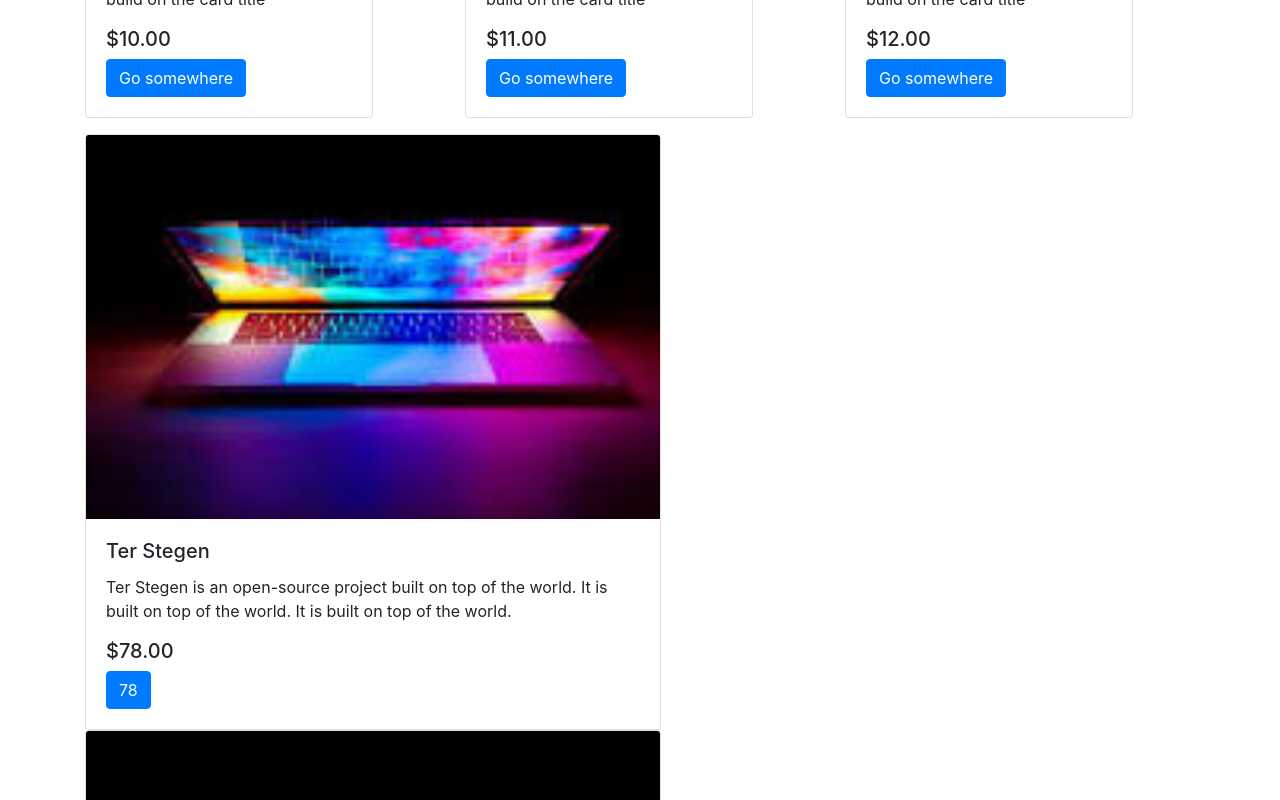
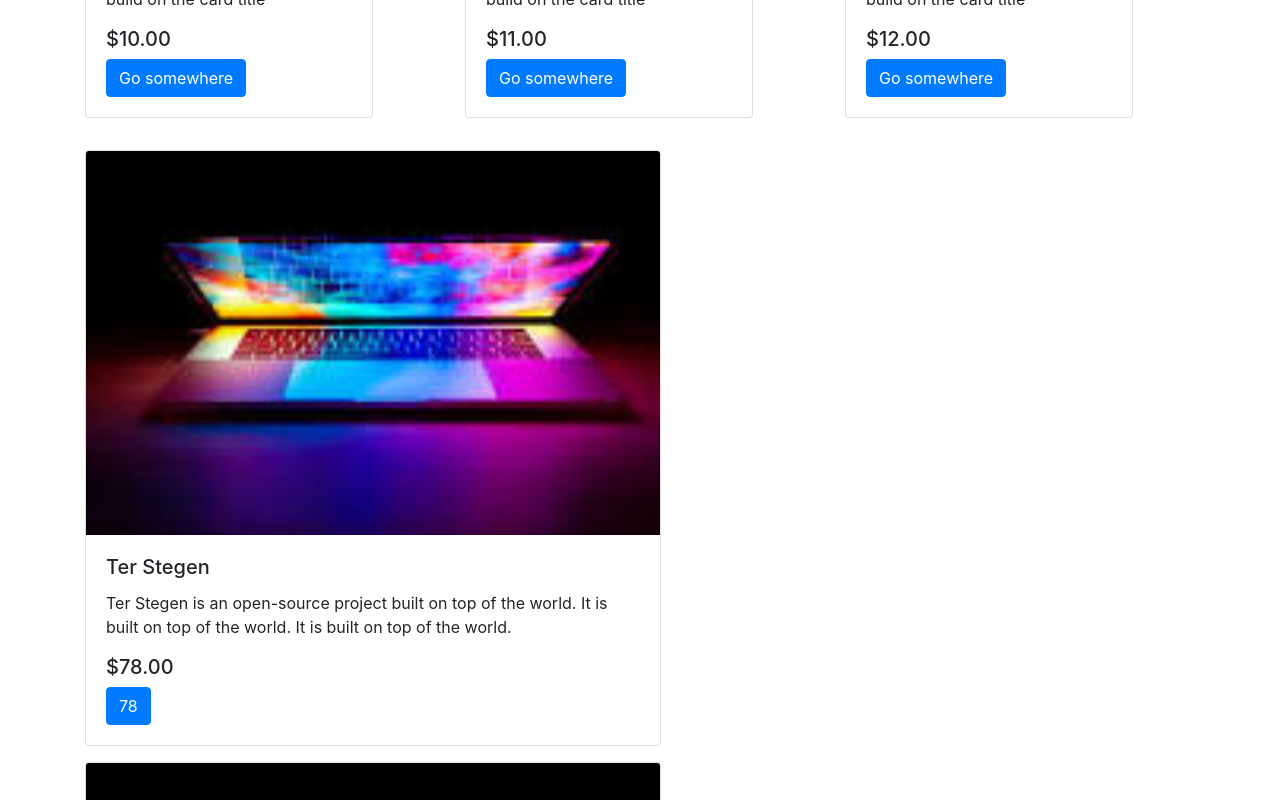
Before and after one commit to Mbote-Joseph/E-commerce-Site, an Angular app: page / in a window 1280 px wide. Shown: the part 1700-2500 px from the top of the page. Built offline with nearby package versions, Linux system fonts and the light colour scheme.

Commit message:
Ecommerce Site in Angular

```diff
--- a/src/app/components/home/home.component.html
+++ b/src/app/components/home/home.component.html
@@ -27,7 +27,7 @@
 <div class="container">
   <div class="row">
     <div class="col-md-6 col-sm-12 col-lg-6">
-      <div class="card" style="width: 36rem" *ngFor="let item of items">
+      <div class="card my-3" style="width: 36rem" *ngFor="let item of items">
         <img
           class="card-img-top img-responsive"
           src="../../../assets/images/index.jpeg"
```
